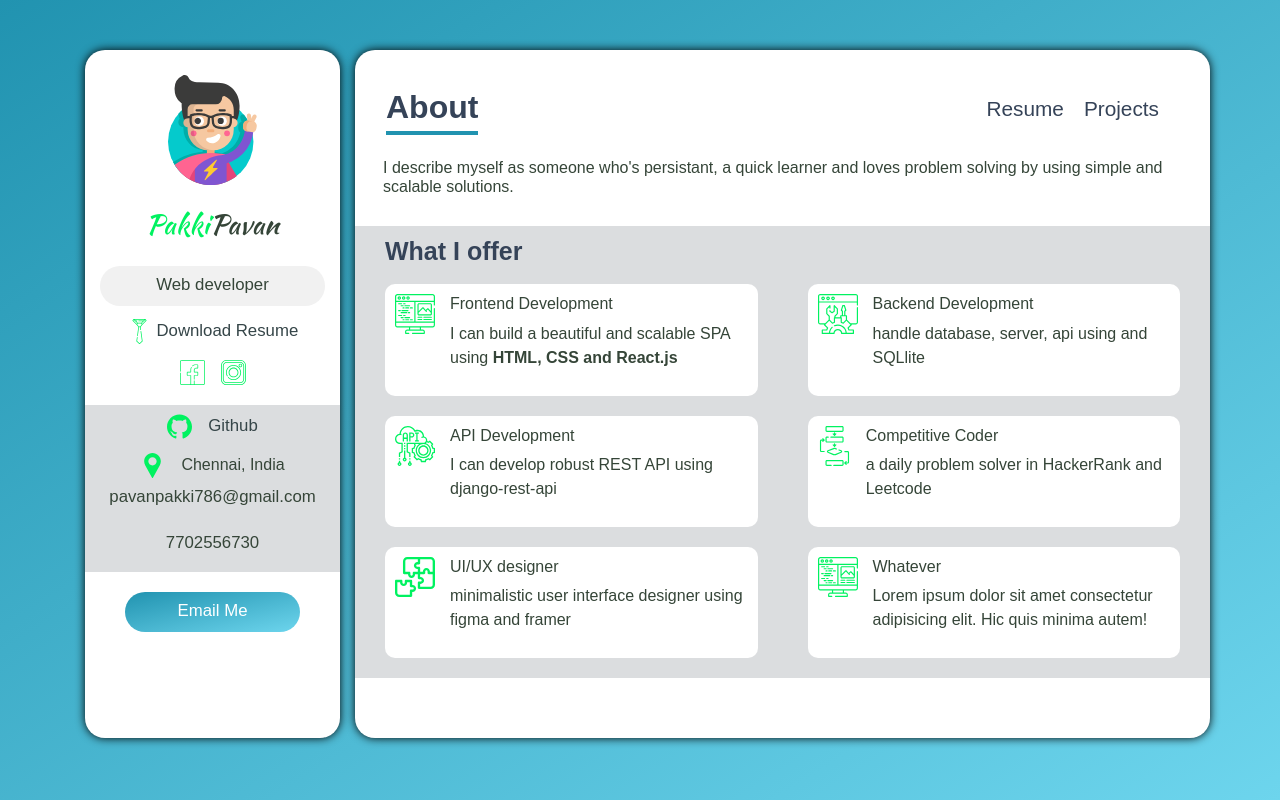
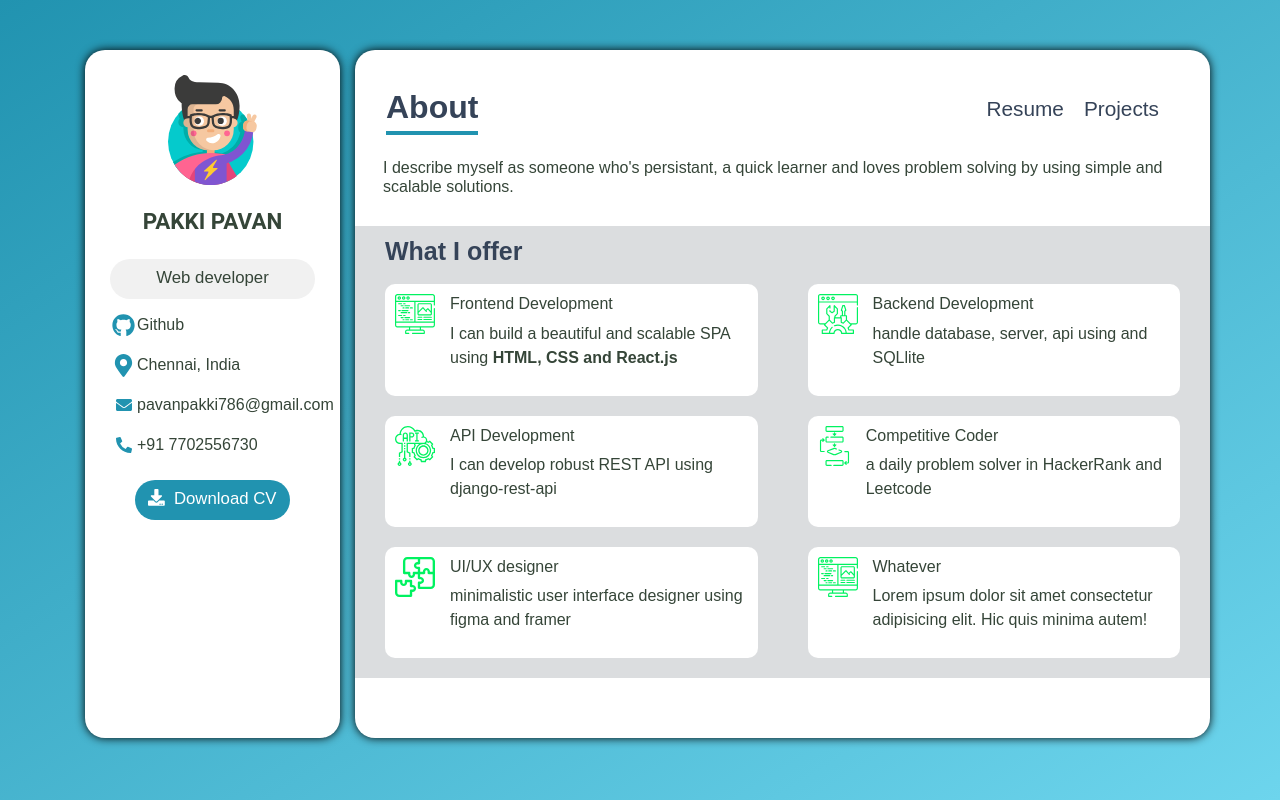
Before and after one commit to PakkiPavan/portfolio, a React (Create React App) app: page / in a window 1280 px wide. Built offline with nearby package versions, Linux system fonts and the light colour scheme.

Commit message:
Portfolio sidebar changes

```diff
--- a/package.json
+++ b/package.json
@@ -9,6 +9,7 @@
     "framer-motion": "^4.1.2",
     "react": "^17.0.2",
     "react-dom": "^17.0.2",
+    "react-icons": "^4.2.0",
     "react-router-dom": "^5.2.0",
     "react-scripts": "4.0.3",
     "web-vitals": "^1.0.1"
--- a/src/components/Sidebar.js
+++ b/src/components/Sidebar.js
@@ -1,12 +1,15 @@
 import React from "react";
-import facebook from "../assets/icons/facebook.svg";
-import instagram from "../assets/icons/instagram.svg";
-import github from "../assets/icons/github.svg";
-import pin from "../assets/icons/pin.svg";
-import tie from "../assets/icons/tie.svg";
 import mightycoder from "../assets/mightycoder.svg";
 import resume from "../assets/resume.pdf";
 import { motion } from "framer-motion";
+import {
+	FaDownload,
+	FaGithub,
+	FaMapMarkerAlt,
+	FaEnvelope,
+	FaMobileAlt,
+	FaPhoneAlt
+} from "react-icons/fa";
 
 const Sidebar = () =>{
 	const handleEmailMe=()=>{
@@ -30,35 +33,69 @@ const Sidebar = () =>{
 			animate="visible"
 		>
 			<img src={mightycoder} alt="avatar" className="sidebar__avatar"/>
-			<div className="sidebar__name"><span>Pakki</span>Pavan</div>
+			<div className="sidebar__name">Pakki Pavan</div>
 			<div className="sidebar__item sidebar__title">Web developer</div>
+			{/* <a href={resume} download="resume.pdf">
+				<div className="sidebar__item sidebar__resume">
+					<FaDownload className="mr-1 mb-1"/> Download Resume
+				</div>
+			</a> */}
+			{/* <figure className="sidebar__social-icons my-2">
+				<a href="#facebook">
+					<FaFacebookSquare size={23}/>
+				</a>
+				<a href="#instagram">
+					<FaInstagramSquare size={23}/>
+				</a>
+			</figure> */}
+			{/* <div className="sidebar__contact">
+				<div className="sidebar__item sidebar__github">
+					<a href="https://github.com/pakkipavan" rel="noopener noreferrer" target="_blank">
+						<FaGithub size={23} className="mr-1 mb-1"/>Github
+					</a>
+				</div>
+				<div className="sidebar__location">
+					<FaMapMarkerAlt size={23}/>
+					Chennai, India
+				</div>
+				<div className="sidebar__item">
+					<FaEnvelope/>pavanpakki786@gmail.com
+				</div>
+				<div className="sidebar__item">
+					<FaPhoneAlt className="mr-1 mb-1"/>+91 7702556730
+				</div>
+			</div> */}
+			<table className="profile-information">
+				<tr>
+					<td className="profile-information__td1"><FaGithub size={23}/></td>
+					<td style={{textAlign:"left"}}>Github</td>
+				</tr>
+				<tr>
+					<td className="profile-information__td1"><FaMapMarkerAlt size={23}/></td>
+					<td style={{textAlign:"left"}}>Chennai, India</td>
+				</tr>
+				<tr>
+					<td className="profile-information__td1"><FaEnvelope/></td>
+					<td style={{textAlign:"left"}}>pavanpakki786@gmail.com</td>
+				</tr>
+				<tr>
+					<td className="profile-information__td1"><FaPhoneAlt/></td>
+					<td style={{textAlign:"left"}}>+91 7702556730</td>
+				</tr>
+        	</table>
+			{/* <a href={resume} download="resume.pdf">
+				<div className="sidebar__item sidebar__resume">
+					<FaDownload className="mr-1 mb-1"/> Download Resume
+				</div>
+			</a> */}
+			{/* <div className="sidebar__item sidebar__email" onClick={handleEmailMe}>
+				Email Me
+			</div> */}
 			<a href={resume} download="resume.pdf">
-				<div className="sidebar__item sidebar__resume">
-					<img src={tie} alt="resume" className="sidebar__icon"/> Download Resume
+				<div className="sidebar__item sidebar__button">
+					<FaDownload className="mr-1 mb-1"/> Download CV
 				</div>
 			</a>
-			<figure className="sidebar__social-icons my-2">
-				<a href="#facebook">
-					<img src={facebook} alt="facebook" className="sidebar__icon mr-3"/>
-				</a>
-				<a href="#instagram">
-					<img src={instagram} alt="instagram" className="sidebar__icon"/>
-				</a>
-			</figure>
-			<div className="sidebar__contact">
-				<div className="sidebar__item sidebar__github">
-					<a href="https://github.com/pakkipavan" rel="noopener noreferrer" target="_blank"><img src={github} alt="github" className="sidebar__icon mr-3"/>Github</a>
-				</div>
-				<div className="sidebar__location">
-					<img src={pin} alt="location" className="sidebar__icon mr-3"/>
-					Chennai, India
-				</div>
-				<div className="sidebar__item">pavanpakki786@gmail.com</div>
-				<div className="sidebar__item">7702556730</div>
-			</div>
-			<div className="sidebar__item sidebar__email" onClick={handleEmailMe}>
-				Email Me
-			</div>
 		</motion.div>
 	);
 }
--- a/src/index.css
+++ b/src/index.css
@@ -41,7 +41,8 @@ a:hover {
 	background-color:#fff;
 	height:100%;
 	border-radius:20px;
-	padding:25px 15px;
+	/* padding:25px 15px; */
+    padding:25px;
 	box-shadow:0 0 10px black;
 	text-align: center;
 }
@@ -56,13 +57,16 @@ a:hover {
 	height:25px;
 }
 .sidebar__name{
-	font-family: 'Kaushan Script';
+	/* font-family: 'Kaushan Script'; */
+    font-family: 'Roboto', sans-serif;
+    text-transform: uppercase;
     margin: 20px 0;
-    font-size: 1.7rem;
+    font-size: 1.4rem;
+    font-weight: bold;
 }
-.sidebar__name>span{
+/* .sidebar__name>span{
 	color:#00F260;
-}
+} */
 .sidebar__item{
 	margin-bottom: 6px;
     padding-top: 6px;
@@ -88,14 +92,65 @@ a:hover {
     cursor: pointer;
     transition: all 3s linear;
 }
-.sidebar__email:hover {
+.sidebar__button {
+    /* background-image: linear-gradient(to right bottom, #00F260, #0575E6); */
+	/* background-image:linear-gradient(to right bottom, #2193b0,#6dd5ed); */
+    background-color: #2193b0;
+    border-radius: 25px !important;
+    color: #fff;
+    margin: 15px 25px 0px;
+    cursor: pointer;
+    transition: all 3s linear;
+}
+/* .sidebar__email:hover {
     transform: scale(1.2);
-}
+} */
 .sidebar__github:hover,
 .sidebar__resume:hover {
     background-color: #f1f1f2;
     color: #000;
 }
+ul.profile-information{
+    list-style: none;
+    /* margin: 8px 0px 8px 35px; */
+}
+table.profile-information td{
+    /* border-left: solid 2px #eee;
+    padding: 0 0 23px 20px;
+    color: #787878; */
+    font-size: 1rem;
+    padding:8px 0;
+}
+.profile-information__td1{
+    padding:0 2px !important;
+    color:#2193b0;
+}
+/* ul.profile-information li p{
+    font-size: 13.5px;
+    color: #7F7F7F;
+    line-height: 12px;
+} */
+/* ul.profile-information li:last-child{
+    border: 0;
+    margin-left: 2px;
+    margin-top: -2px;
+} */
+/* ul.profile-information li:before{
+    content: "";
+    border: solid 2px;
+    width: 8px;
+    height: 8px;
+    border-radius: 50px;
+    -moz-border-radius: 50px;
+    -webkit-border-radius: 50px;
+    font-size: 8px;
+    margin-left: -25px;
+    margin-top: 2px;
+    font-weight: 400;
+    background: #fff;
+    display: block;
+    position: absolute;
+} */
 @media(max-width:991px) {
     .app__main-content {
         margin: 30px 0;
```
Also changed, not shown: 1 other file (tests, documents, lock files or other folders).
